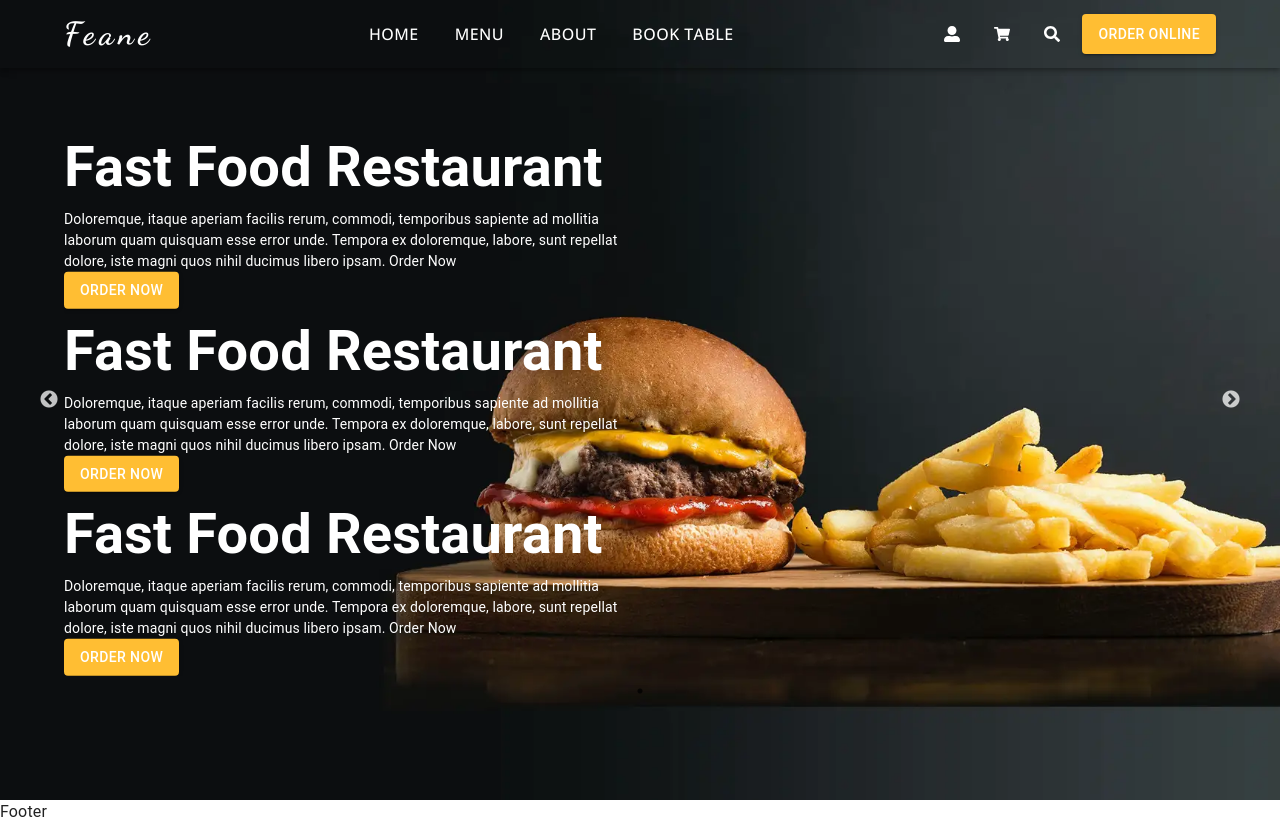
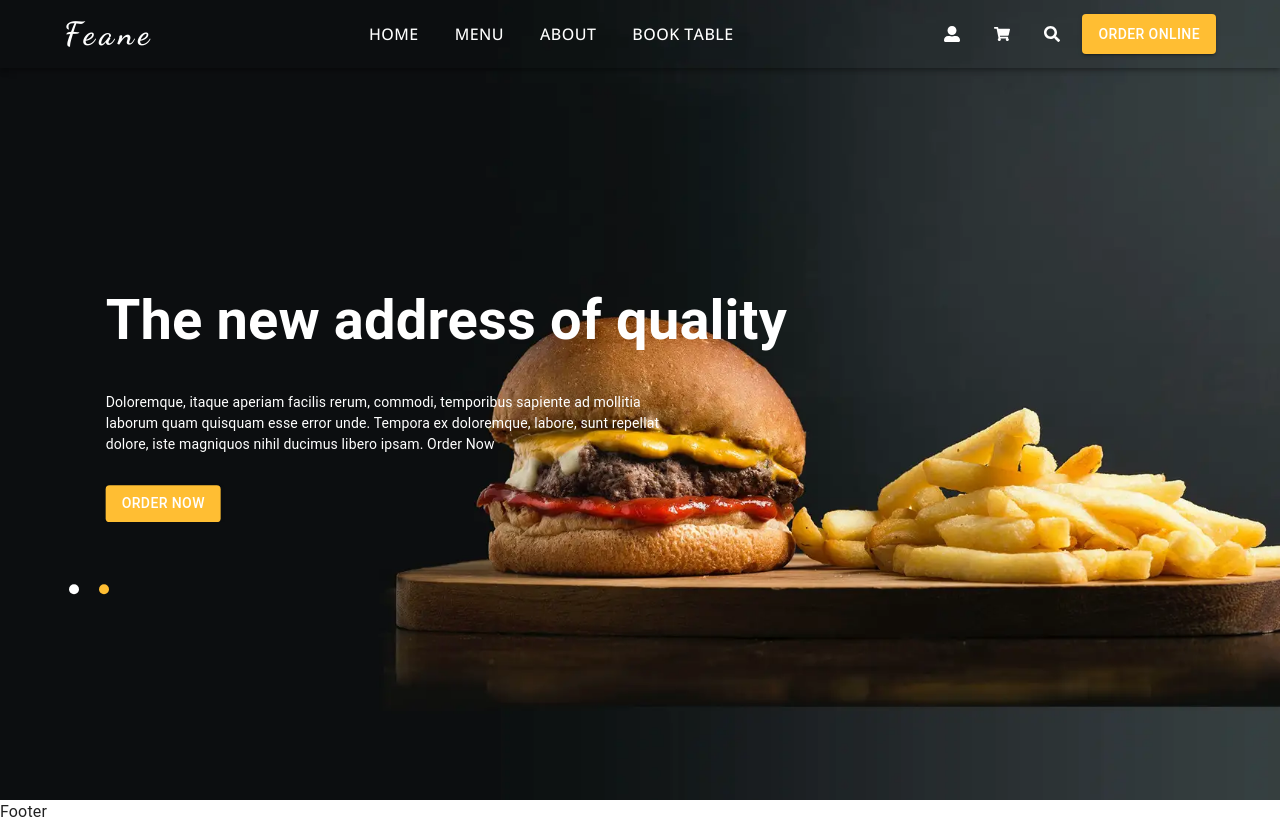
Before and after one commit to Taner105/Food-Ordering-App, a Next.js app: page / in a window 1280 px wide. Built offline with nearby package versions, Linux system fonts and the light colour scheme.

Commit message:
carouesl edit

```diff
--- a/components/Carousel.tsx
+++ b/components/Carousel.tsx
@@ -4,14 +4,45 @@ import Title from "./ui/Title";
 import React from "react";
 import Slider from "react-slick";
 
+const dummyData = [
+  {
+    title: "Fast Food Restaurant",
+    subtitle:
+      "Doloremque, itaque aperiam facilis rerum, commodi, temporibus   sapiente ad mollitia laborum quam quisquam esse error unde. Tempora ex doloremque, labore, sunt repellat dolore, iste magniquos nihil ducimus libero ipsam. Order Now",
+  },
+  {
+    title: "The new address of quality",
+    subtitle:
+      "Doloremque, itaque aperiam facilis rerum, commodi, temporibus   sapiente ad mollitia laborum quam quisquam esse error unde. Tempora ex doloremque, labore, sunt repellat dolore, iste magniquos nihil ducimus libero ipsam. Order Now",
+  },
+];
+
 const Carousel = () => {
   const settings = {
     dots: true,
     infinite: true,
+    speed: 500,
     slidesToShow: 1,
     slidesToScroll: 1,
+    arrows: false,
     autoplay: true,
-    autoplaySpeed: 1000,
+    autoplaySpeed: 5000,
+    appendDots: (dots: JSX.Element) => (
+      <div className="appendDots">
+        <ul>{dots}</ul>
+      </div>
+    ),
+    customPaging: () => (
+      <Box
+        sx={{
+          width: "10px",
+          height: "10px",
+          bgcolor: "white",
+          borderRadius: "50%",
+          mt: 8,
+        }}
+      ></Box>
+    ),
   };
   return (
     <Box sx={{ mt: { xs: "-56px", sm: "-68px" } }}>
@@ -29,21 +60,24 @@ const Carousel = () => {
         maxWidth="lg"
       >
         <Slider {...settings}>
+          {dummyData.map((data, i) => {
+            return (
+              <Box key={i}>
                 <Box
                   sx={{
                     display: "flex",
                     flexDirection: "column",
+                    alignItems: "flex-start",
                     gap: "30px",
                   }}
                 >
                   <Title propStyle={{ color: "#fff", fontSize: "56px" }}>
-              Fast Food Restaurant
+                    {data.title}
                   </Title>
-            <Typography sx={{ color: "#fff", fontSize: "14px", width: "50%" }}>
-              Doloremque, itaque aperiam facilis rerum, commodi, temporibus
-              sapiente ad mollitia laborum quam quisquam esse error unde.
-              Tempora ex doloremque, labore, sunt repellat dolore, iste magni
-              quos nihil ducimus libero ipsam. Order Now
+                  <Typography
+                    sx={{ color: "#fff", fontSize: "14px", width: "50%" }}
+                  >
+                    {data.subtitle}
                   </Typography>
                   <Button
                     sx={{
@@ -62,6 +96,9 @@ const Carousel = () => {
                     Order Now
                   </Button>
                 </Box>
+              </Box>
+            );
+          })}
         </Slider>
       </Container>
     </Box>
--- a/styles/globals.css
+++ b/styles/globals.css
@@ -66,3 +66,16 @@ body {
   background-color: #ff7d00;
   border: none;
 }
+.appendDots {
+  color: #ffbe33;
+  display: flex;
+  justify-content: center;
+}
+.slick-dots {
+  display: flex !important;
+  justify-content: flex-start;
+  width: 100%;
+}
+.slick-dots .slick-active div {
+  background-color: #ffbe33;
+}
```
Lines whose indentation alone changed are shown as unchanged.
